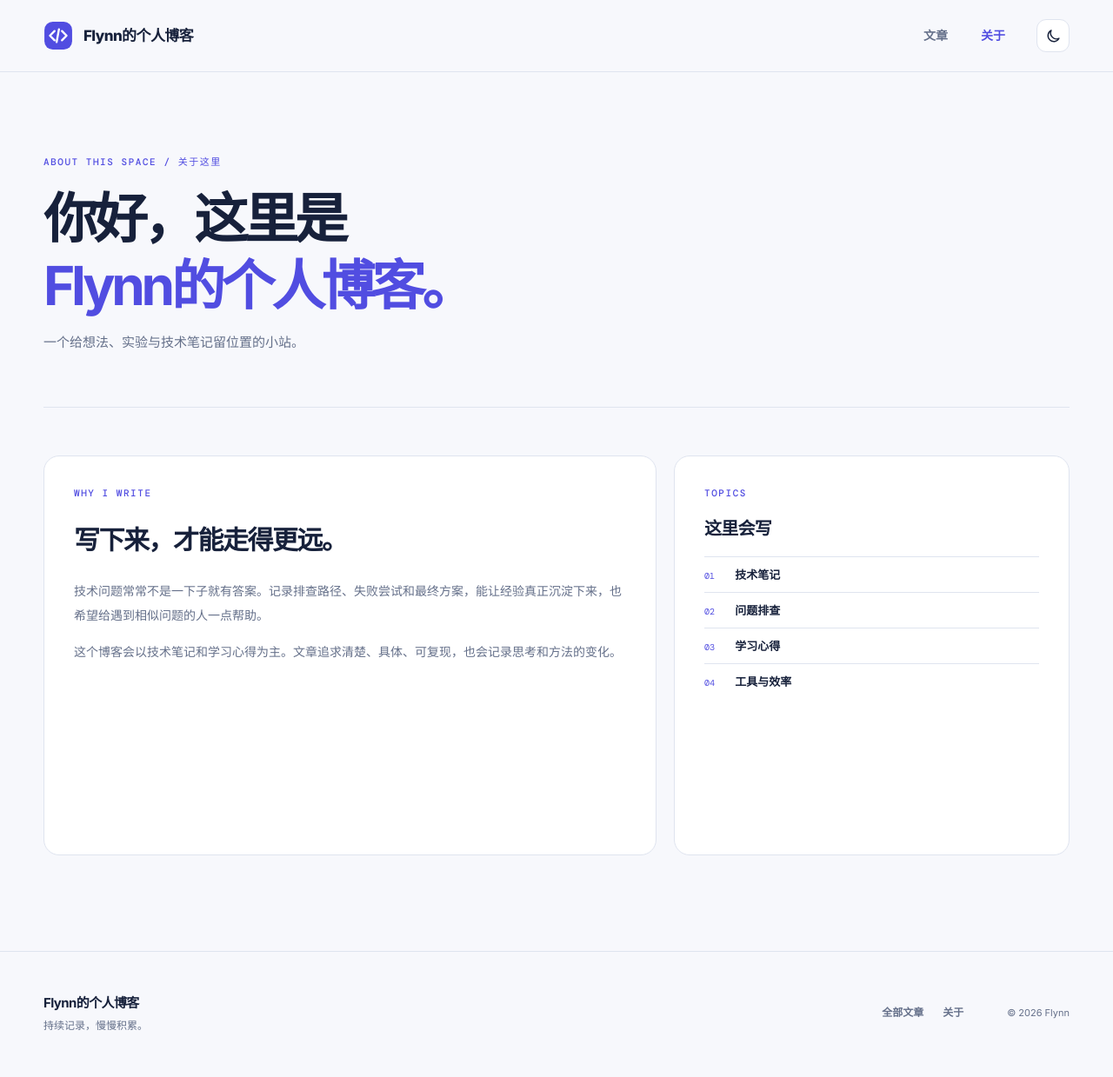
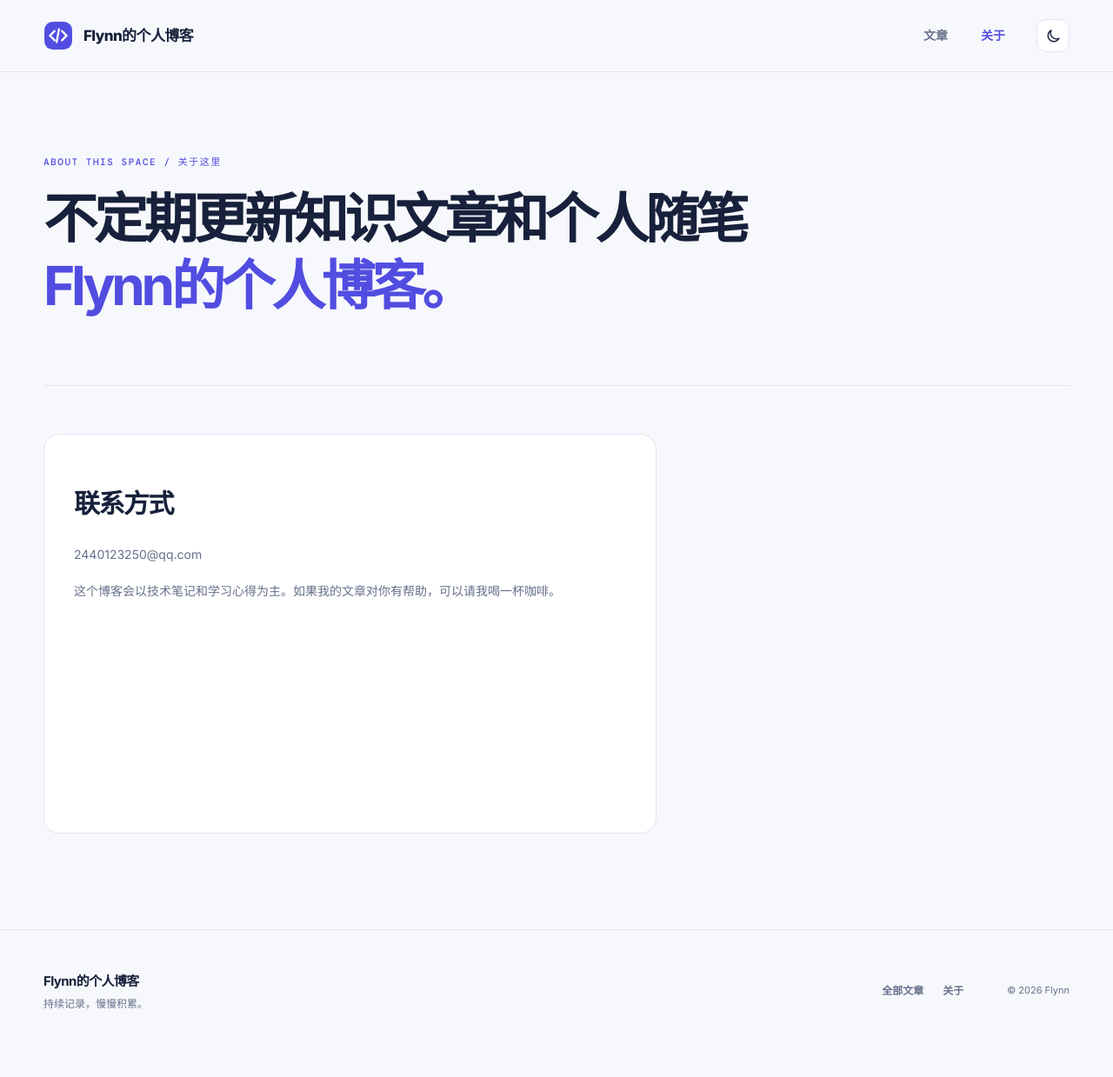
Before and after one commit to Clementi11/Clementi11.github.io, a Jekyll site: the page built from about/index.html, in a window 1280 px wide. Shown: the whole page at 87% size. Built offline with Jekyll 4.4.1, drawn with Linux system fonts in a browser that asks for light colours; after the commit the page ends 1213 px from its top, so only the background shows below that.

Commit message:
Update index.html

```diff
--- a/about/index.html
+++ b/about/index.html
@@ -4,8 +4,9 @@ title: 关于
 description: 关于这个博客与写作方向。
 permalink: /about/
 ---
-<div class="shell page-intro"><div class="eyebrow">ABOUT THIS SPACE / 关于这里</div><h1>你好，这里是<br><span class="accent-text">{{ site.title }}。</span></h1><p>一个给想法、实验与技术笔记留位置的小站。</p></div>
+<div class="shell page-intro"><div class="eyebrow">ABOUT THIS SPACE / 关于这里</div><h1>不定期更新知识文章和个人随笔<br><span class="accent-text">{{ site.title }}。</span></h1></div>
 <section class="shell about-layout">
-  <div class="about-card about-card-main"><div class="eyebrow">WHY I WRITE</div><h2>写下来，才能走得更远。</h2><p>技术问题常常不是一下子就有答案。记录排查路径、失败尝试和最终方案，能让经验真正沉淀下来，也希望给遇到相似问题的人一点帮助。</p><p>这个博客会以技术笔记和学习心得为主。文章追求清楚、具体、可复现，也会记录思考和方法的变化。</p></div>
-  <div class="about-side"><div class="about-card"><div class="eyebrow">TOPICS</div><h3>这里会写</h3><ul class="topic-list"><li><span>01</span> 技术笔记</li><li><span>02</span> 问题排查</li><li><span>03</span> 学习心得</li><li><span>04</span> 工具与效率</li></ul></div></div>
+  <div class="about-card about-card-main"><h2>联系方式</h2><p>2440123250@qq.com</p><p>这个博客会以技术笔记和学习心得为主。如果我的文章对你有帮助，可以请我喝一杯咖啡。</p></div>
+  <img src="{{ https://github.com/user-attachments/assets/5a5c0d79-2781-45e9-8e40-4d9d2223edfc }}"
+     loading="lazy">
 </section>
```
